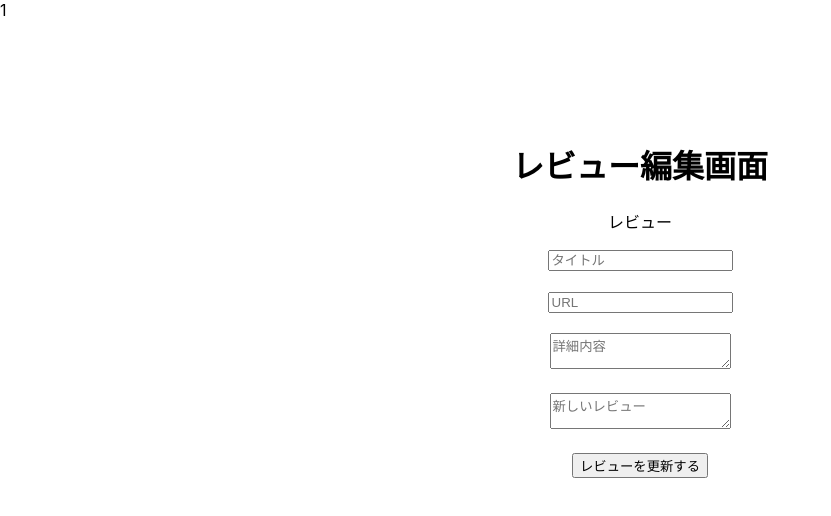
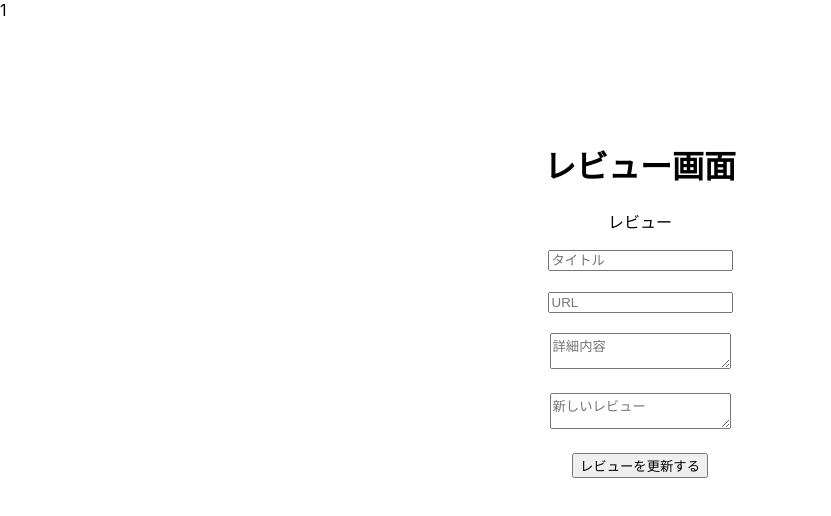
Before and after one commit to yoshiboo14/railway-react-bookreview-app, a React (Create React App) app: page /edit/1 in a window 1280 px wide. Shown: the top 516 px of the page, without its empty margins (0-831 px from the left). Built offline with nearby package versions, Linux system fonts and the light colour scheme; no server answers.

Commit message:
ReviewForm.jsxに置いてたuseState useEffectをこちら側移動、レビューを編集する処理の完成、ReviewForm.jsxへのpropsの受け渡しを追加

```diff
--- a/src/EditReview.jsx
+++ b/src/EditReview.jsx
@@ -1,27 +1,41 @@
-import React, { useState } from "react";
+import React, { useEffect, useState } from "react";
 import { useParams } from "react-router-dom";
 import { ReviewForm } from "./ReviewForm";
 import axios from "axios";
 import { useCookies } from "react-cookie";
 
 export const EditReview = () => {
-  const [accessToken, setAccessToken] = useCookies();
+  // レビューのid
+  const { id } = useParams();
   // レビュー情報
   const [title, setTitle] = useState("");
   const [url, setUrl] = useState("");
   const [detail, setDetail] = useState("");
   const [review, setReview] = useState("");
-  //   ローディング
-  const [loading, setLoading] = useState(true);
+  const [accessToken, setAccessToken] = useCookies();
 
-  const { id } = useParams();
+  useEffect(() => {
+    axios
+      .get(`https://railway.bookreview.techtrain.dev/books/${id}`, {
+        headers: {
+          Authorization: `Bearer ${accessToken.token}`,
+        },
+      })
+      .then((res) => {
+        setTitle(res.data.title);
+        setUrl(res.data.url);
+        setDetail(res.data.detail);
+        setReview(res.data.review);
+      })
+      .catch((err) => console.log(err));
+  }, []);
 
   const editReview = () => {
     const data = {
-      title: "string",
-      url: "string",
-      detail: "string",
-      review: "string",
+      title: title,
+      url: url,
+      detail: detail,
+      review: review,
     };
 
     axios
@@ -39,7 +53,18 @@ export const EditReview = () => {
   return (
     <>
       {id}
-      <ReviewForm title="編集" editReview={editReview} />
+      <ReviewForm
+        title={title}
+        url={url}
+        detail={detail}
+        review={review}
+        Title="編集"
+        setTitle={setTitle}
+        setUrl={setUrl}
+        setDetail={setDetail}
+        setReview={setReview}
+        editReview={editReview}
+      />
     </>
   );
 };
```
